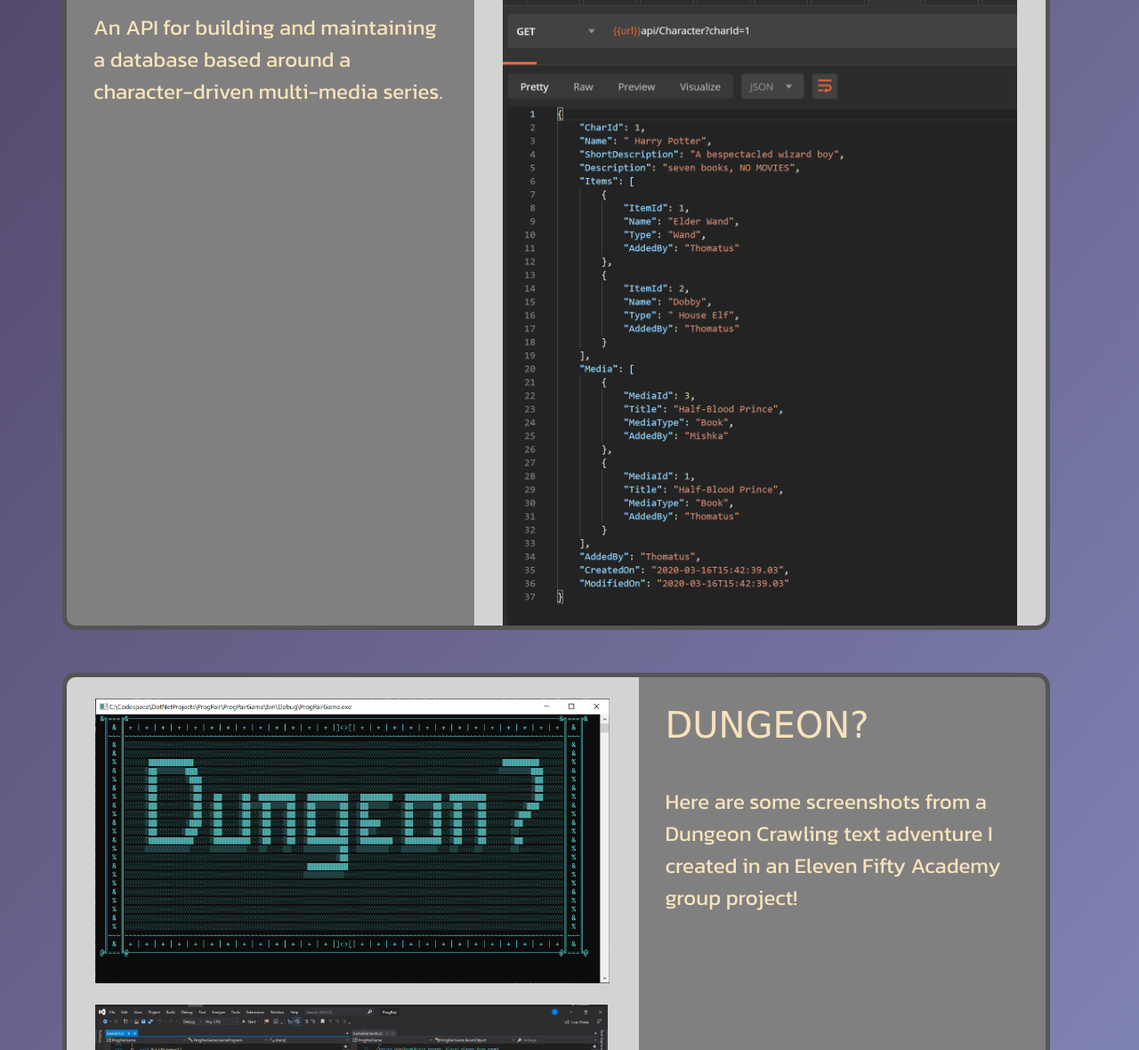
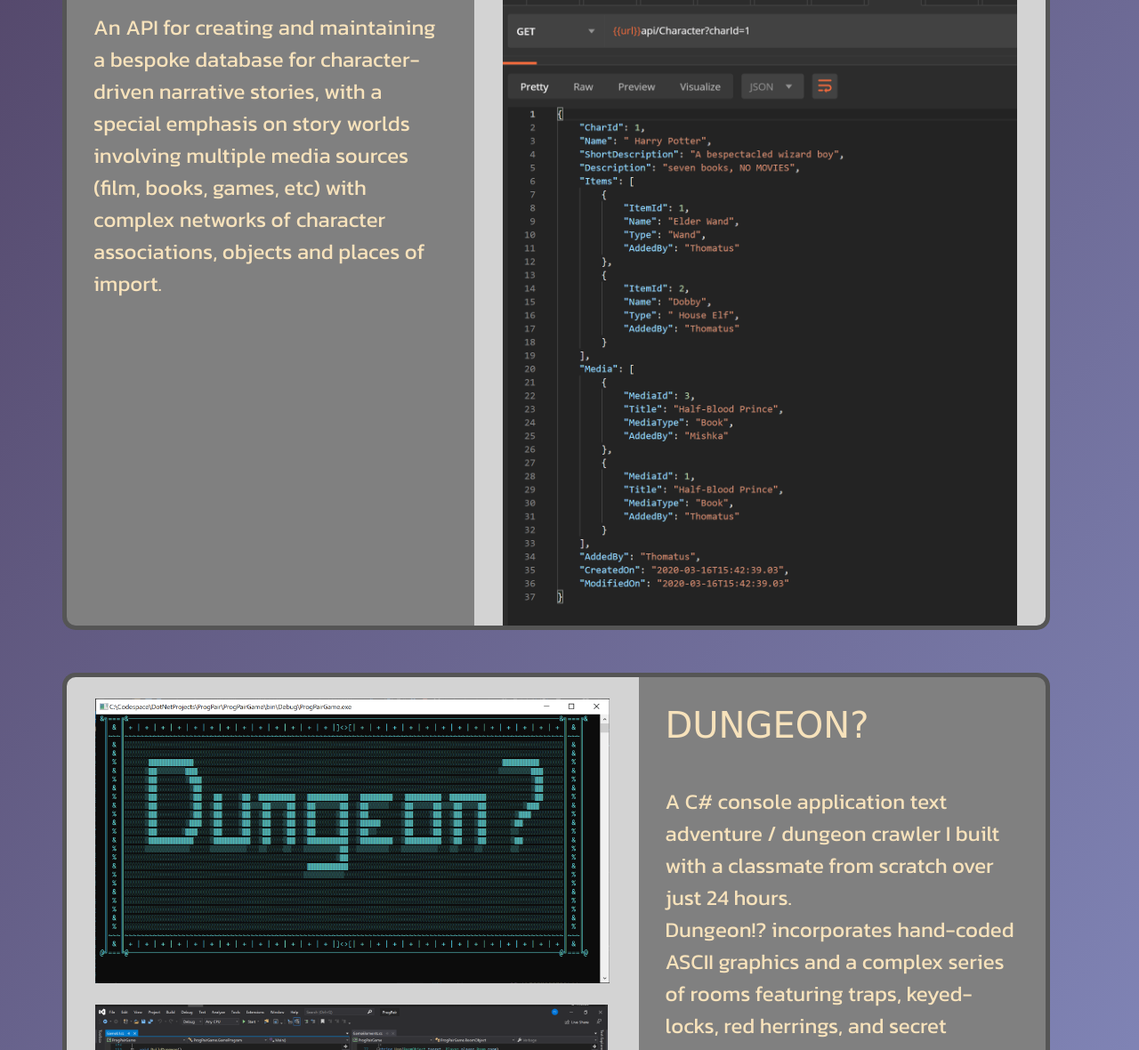
Before and after one commit to tjjarz/tjjarz.github.io, a plain HTML site: page index.html in a window 1280 px wide. Shown: the part 2200-3380 px from the top of the page at 89% size. Drawn offline with nearby package versions, Linux system fonts and the light colour scheme; a web font is replaced by a local one.

Commit message:
Update index.html

```diff
--- a/index.html
+++ b/index.html
@@ -86,7 +86,8 @@
                     <h1>BASIC dB</h1>
                     <br>
                     <p>This was an API I built with three collaborators for our Blue Badge at Eleven Fifty Academy</p>
-                    <p>An API for building and maintaining a database based around a character-driven multi-media series.</p>
+                    <p>An API for creating and maintaining a bespoke database for character-driven narrative stories, with a special emphasis on story worlds involving multiple media sources (film, books, games, etc) with complex networks of character associations, objects and places of import.
+</p>
                 </div>
                 <div class="col-sm left">
                     <img class="screengrab" src="assets/BASICdB-Logo-Hero.png">
@@ -105,7 +106,7 @@
                     <div class="col-sm-5 left textbox">
                         <h1>DUNGEON?</h1>
                         <br>
-                        <p>Here are some screenshots from a Dungeon Crawling text adventure I created in an Eleven Fifty Academy group project!
+                        <p>A C# console application text adventure / dungeon crawler I built with a classmate from scratch over just 24 hours. <br> Dungeon!? incorporates hand-coded ASCII graphics and a complex series of rooms featuring traps, keyed-locks, red herrings, and secret passages all explored and interacted with by entering text into a custom-built parser with keyword recognition.
                         </p>
                     </div>
                 </div>
```
